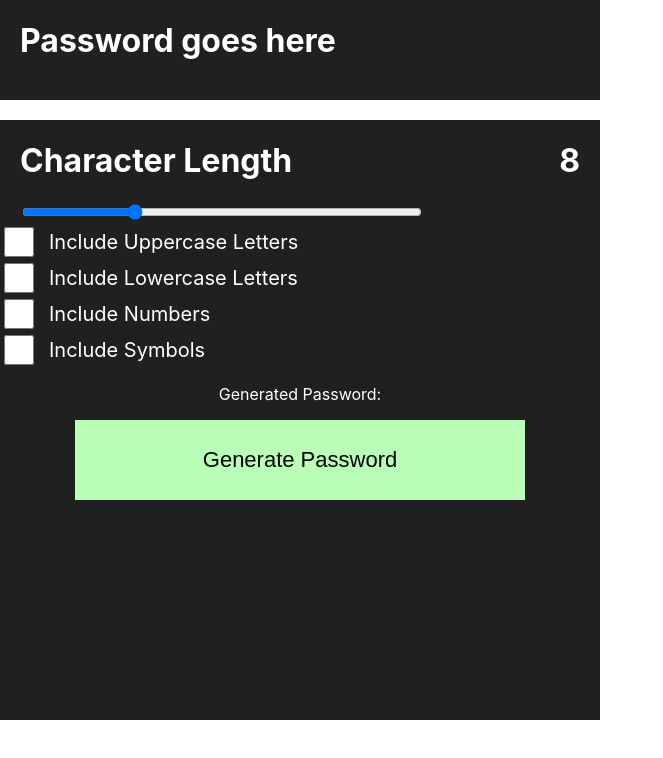
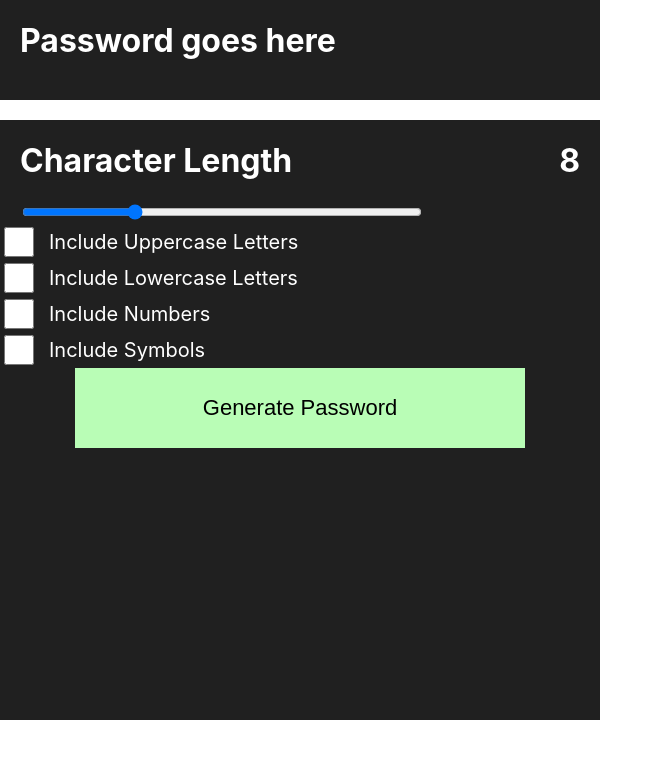
Before and after one commit to Zakariyya98/PasswordGenerator, a React (Create React App) app: page / in a window 1280 px wide. Shown: the top 758 px of the page, without its empty margins (0-663 px from the left). Built offline with nearby package versions, Linux system fonts and the light colour scheme.

Commit message:
GenerateButton.jsx: remove: removed the generatedPassword from this component as it can be accessed from app.js

```diff
--- a/src/components/GenerateButton/GenerateButton.jsx
+++ b/src/components/GenerateButton/GenerateButton.jsx
@@ -1,12 +1,7 @@
 import { useState } from "react";
 import "./GenerateButton.scss";
 
-const GenerateButton = ({
-  charLength,
-  setChars,
-  generatedPassword,
-  setGeneratedPassword,
-}) => {
+const GenerateButton = ({ charLength, setChars, setGeneratedPassword }) => {
   const getRandomCharFromString = (str) =>
     str.charAt(Math.floor(Math.random() * str.length));
 
@@ -20,7 +15,6 @@ const GenerateButton = ({
   return (
     <>
       <div className="generate-button__container">
-        <p>Generated Password: {generatedPassword}</p>
         <button
           onClick={() => generatePassword(charLength)}
           className="generate-button__button"
```
